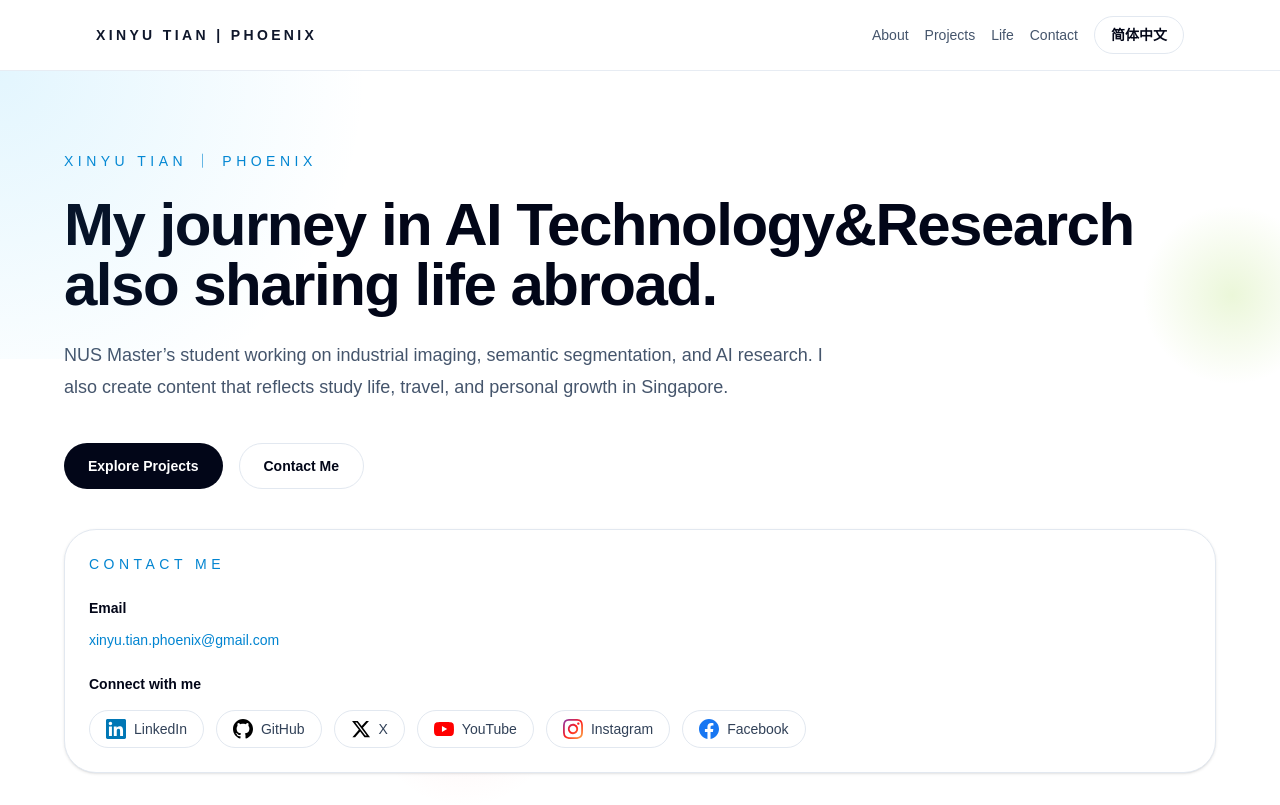
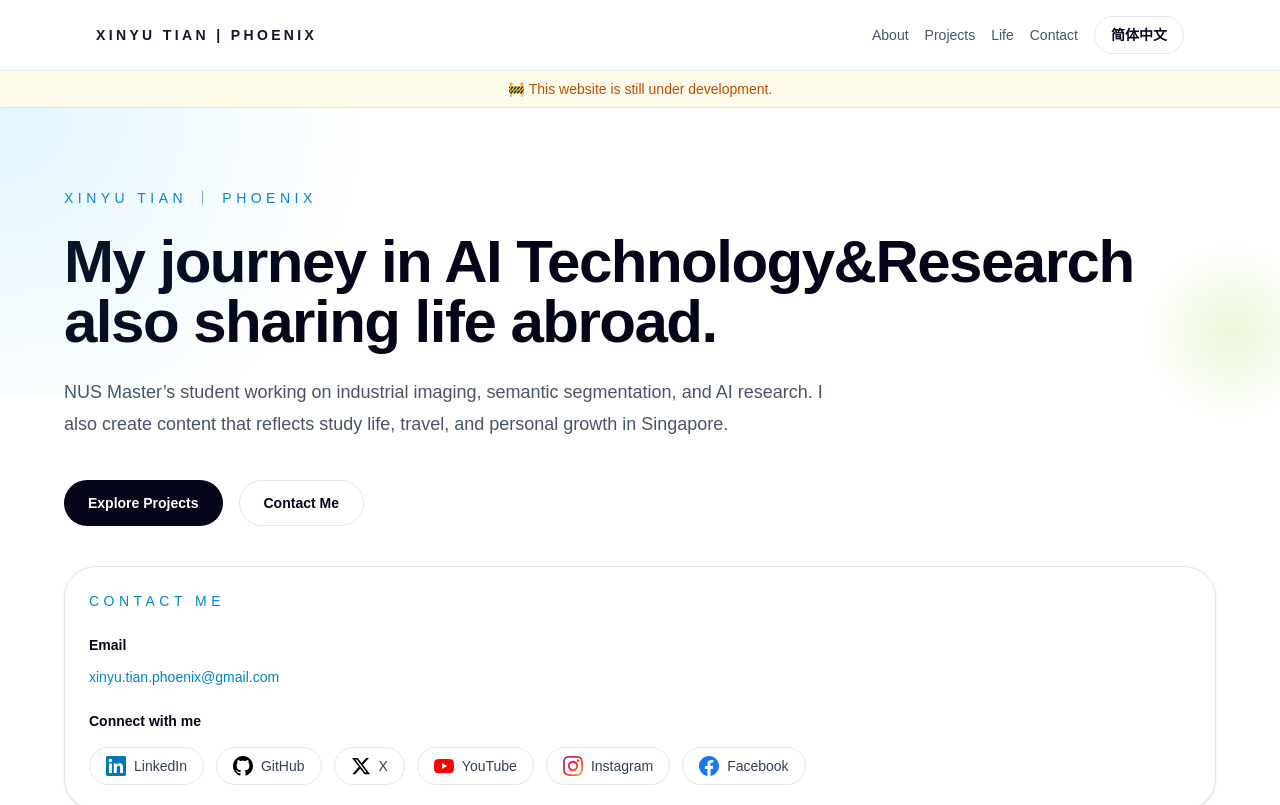
Before and after one commit to Phoenix-XinyuTian/Personal-Website-Xinyu, a Next.js app: page / in a window 1280 px wide. Shown: the top 805 px of the page. Built offline with nearby package versions, Linux system fonts and the light colour scheme.

Commit message:
Add website still developing Notice

```diff
--- a/app/page.tsx
+++ b/app/page.tsx
@@ -285,6 +285,10 @@ export default function Home() {
         </div>
       </header>
 
+      <div className="bg-amber-50 border-b border-amber-200 px-6 py-2 text-center text-sm text-amber-700">
+        {language === 'en' ? '🚧 This website is still under development.' : '🚧 网站仍在开发中。'}
+      </div>
+
       <section id="top" className="relative overflow-hidden px-6 py-20 sm:px-8">
         <div className="pointer-events-none absolute inset-x-0 top-0 h-72 bg-[radial-gradient(circle_at_top_left,_rgba(56,189,248,0.14),_transparent_28%)]" />
         <div className="pointer-events-none absolute right-[-6rem] top-20 h-72 w-72 rounded-full bg-[radial-gradient(circle,_rgba(132,204,22,0.18),transparent_44%)] opacity-90" />
```
